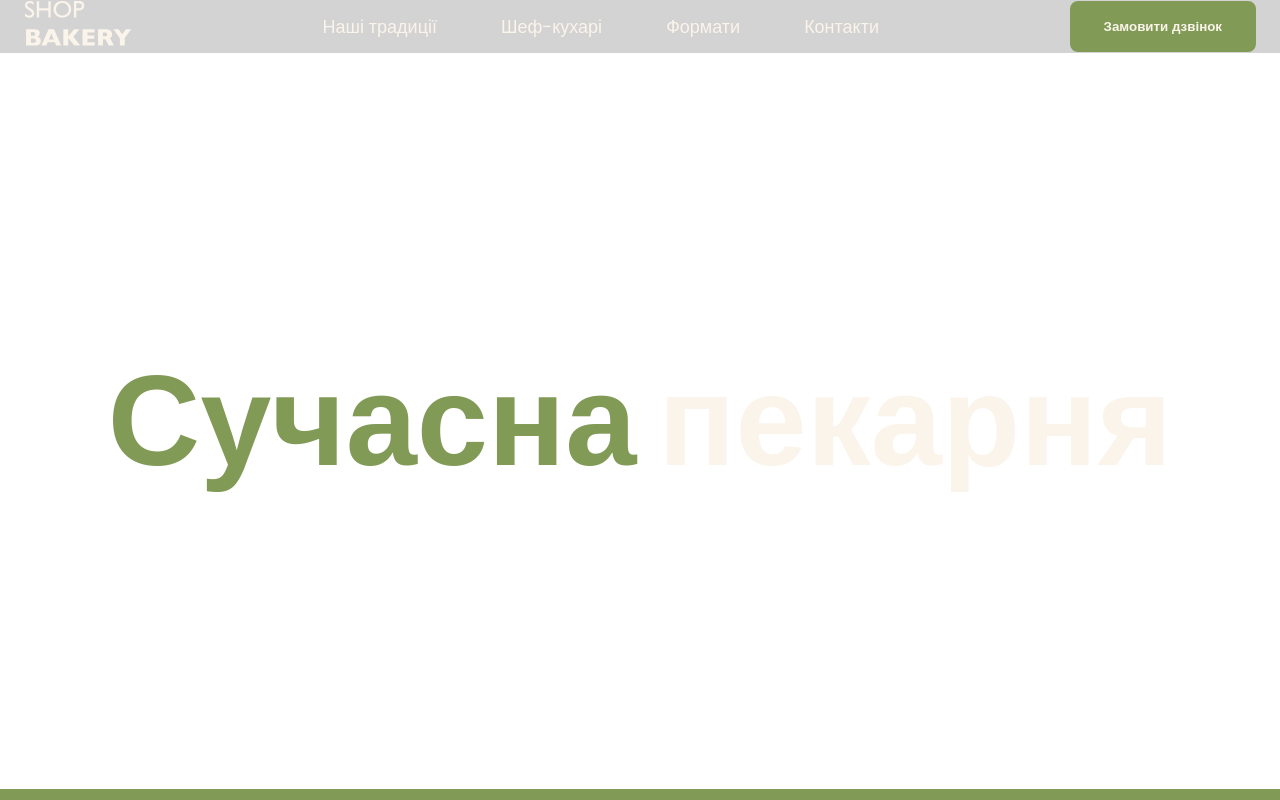
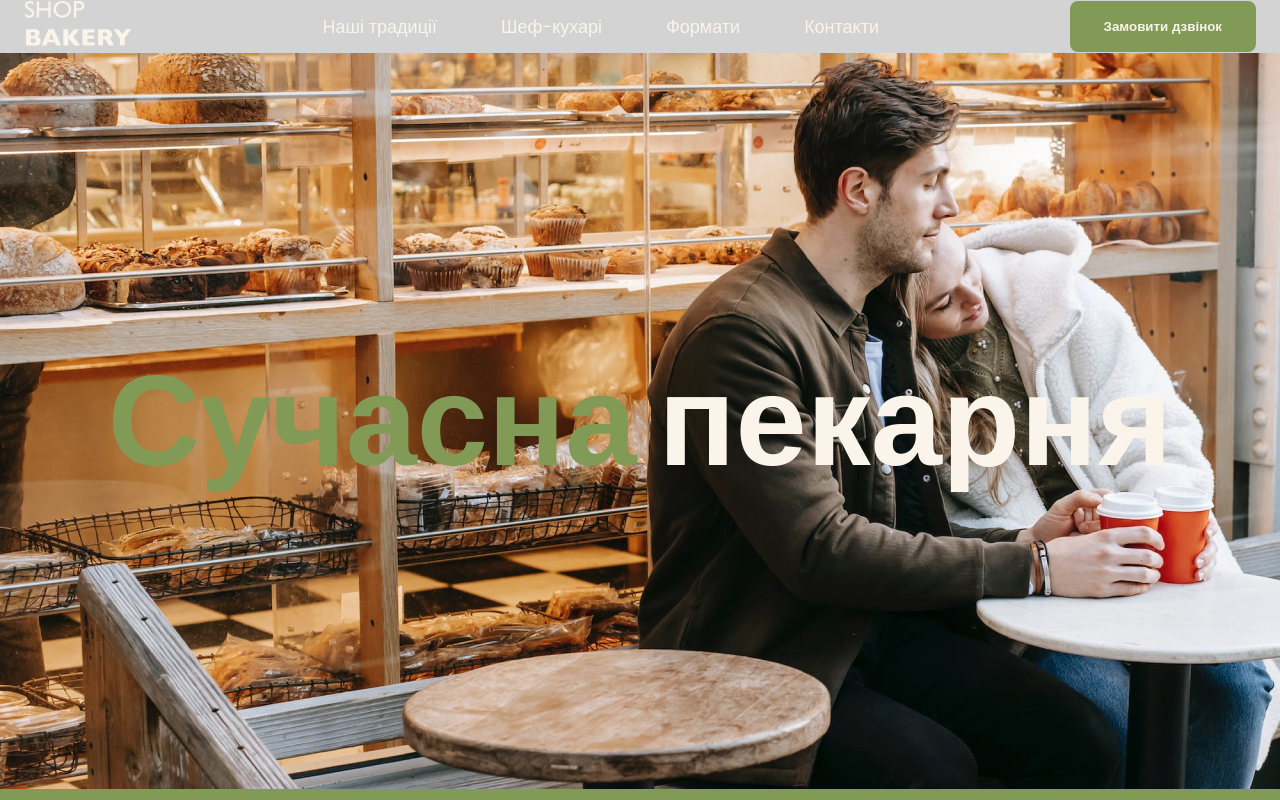
Before and after one commit to MaryLapinia/genius-test, a plain HTML site: page index.html in a window 1280 px wide. Shown: the top 800 px of the page. Drawn offline with Linux system fonts and the light colour scheme.

Commit message:
Add background

```diff
--- a/css/styles.css
+++ b/css/styles.css
@@ -114,6 +114,7 @@ ul {
 /* Hero section */
 .hero-section {
   padding: 272px 0;
+  background-image: url(../images/hero-section-background.jpg);
 }
 
 .hero-title {
```
Also changed, not shown: images/hero-section-background.jpg (added).
